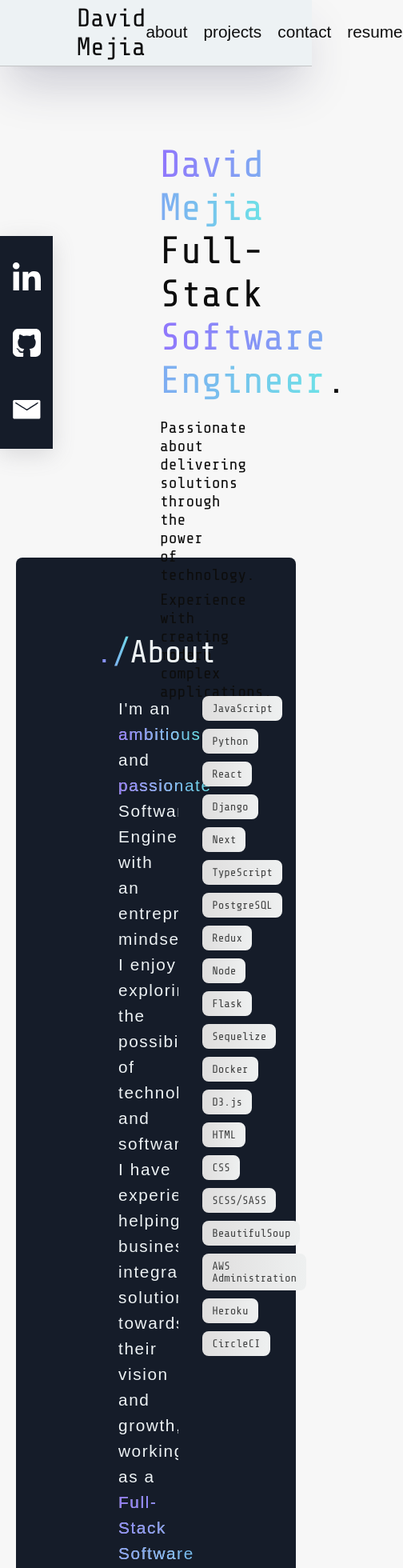
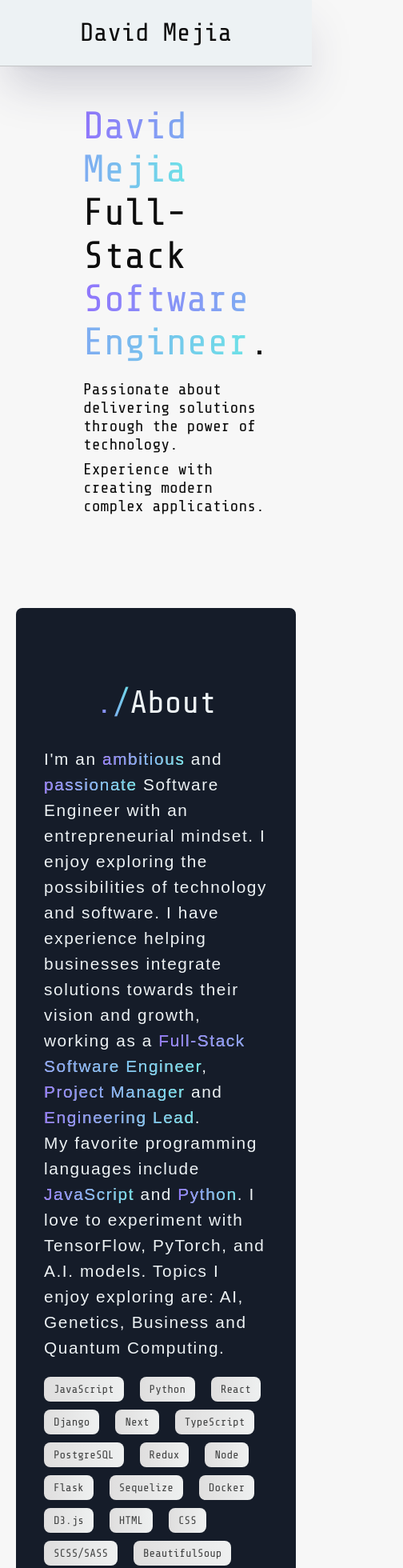
Before and after one commit to David7Mejia/David7Mejia.github.io, a React (Create React App) app: page / in a window 390 px wide. Shown: the top 1960 px of the page at 80% size, 504 px wide, since content can reach past the window. Built offline with nearby package versions, Linux system fonts and the light colour scheme.

Commit message:
add responsive

```diff
--- a/public/index.html
+++ b/public/index.html
@@ -2,6 +2,7 @@
 <html lang="en">
   <head>
     <meta charset="utf-8" />
+    <meta name="viewport" content="width=device-width, initial-scale=1" />
     <link rel="preconnect" href="https://fonts.googleapis.com">
     <link rel="preconnect" href="https://fonts.gstatic.com" crossorigin>
     <link href="https://fonts.googleapis.com/css2?family=Share+Tech+Mono&display=swap" rel="stylesheet">
--- a/src/About/About.css
+++ b/src/About/About.css
@@ -135,3 +135,16 @@
         width: 80%;
     }
 }
+
+@media (max-width: 900px) {
+    .about-section-container {
+        margin: 0 0 6rem 0;
+        flex-direction: column;
+        align-items: center
+    }
+
+    .tech-stack-container {
+        margin-top: 20px;
+        width: 80%;
+    }
+}
--- a/src/Contact/Contact.css
+++ b/src/Contact/Contact.css
@@ -79,3 +79,9 @@
 #contact-heading {
     /* color: #0d0d0d !important; */
 }
+
+@media (max-width: 900px) {
+    .contact-container {
+        width: 80%;
+    }
+}
--- a/src/Landing/Landing.css
+++ b/src/Landing/Landing.css
@@ -20,7 +20,6 @@
     background-repeat: no-repeat;
     background-size: cover;
     padding: 6rem 8rem 6rem 12.5rem;
-    height: 50vh;
 }
 
 
@@ -80,8 +79,29 @@
     font-size: 20px;
 }
 
-@media only screen and (max-width: 1080px) {
+@media (max-width: 700px) {
     .my-intro {
         font-size: 3rem;
     }
+
+    .landing-holder {
+        padding: 3rem 3rem 6rem 3rem;
+    }
+
+    .static-holder {
+        display: none;
+    }
 }
+@media (max-width: 900px) {
+    .my-intro {
+        font-size: 3rem;
+    }
+
+    .landing-holder {
+        padding: 3rem 3rem 6rem 6.5rem;
+    }
+
+    .static-holder {
+        display: none;
+    }
+}
--- a/src/Navbar/Navbar.css
+++ b/src/Navbar/Navbar.css
@@ -144,3 +144,14 @@
 .page-links a:last-child:before {
     content: none
 } */
+
+@media (max-width: 900px) {
+    .navbar {
+        padding: 1rem 2rem;
+        justify-content: center;
+    }
+
+    .page-links {
+        display: none;
+    }
+}
--- a/src/StaticMenu/StaticMenu.css
+++ b/src/StaticMenu/StaticMenu.css
@@ -52,3 +52,8 @@
     width: 60%;
     justify-content: space-evenly;
 } */
+@media (max-width: 700px) {
+    .static-holder {
+        display: none;
+    }
+}
```
Also changed, not shown: src/index.css (line endings or trailing spaces).
